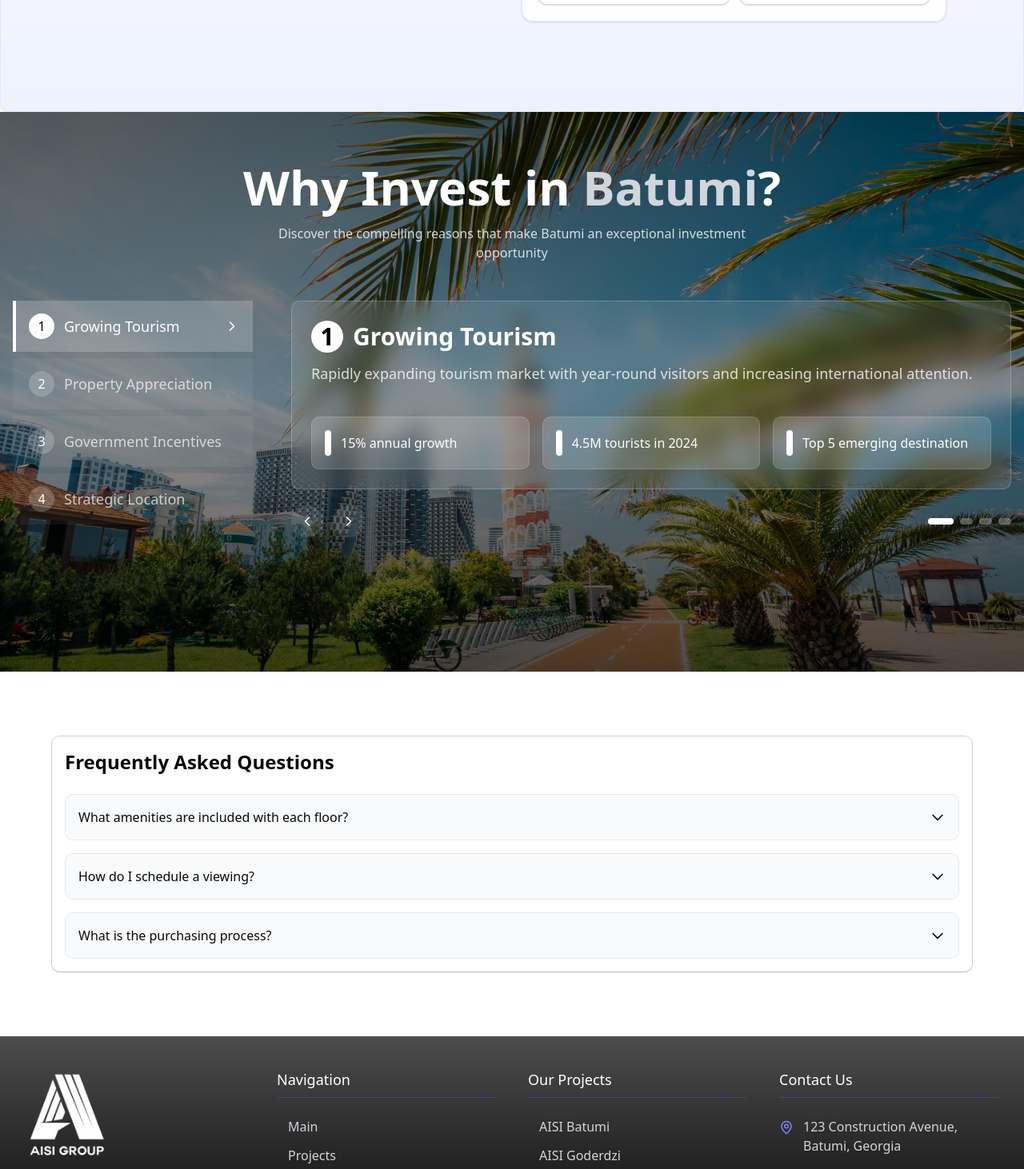
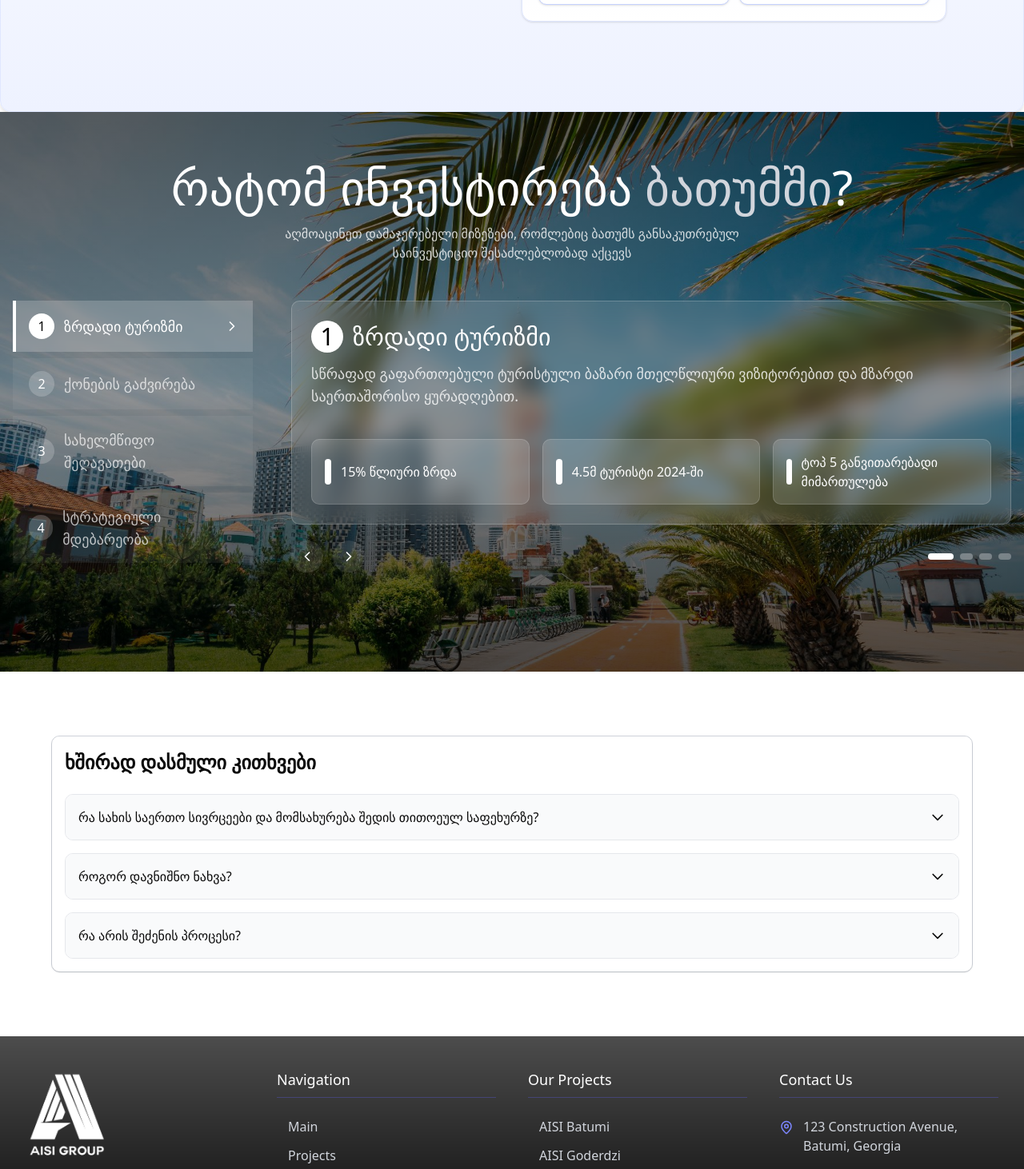
Before and after one commit to dgport/frontend-aisi, a Next.js app: page /aisi-batumi in a window 1280 px wide. Shown: the part 2170-3632 px from the top of the page at 80% size. Built offline with nearby package versions, Linux system fonts and the light colour scheme.

Commit message:
updated translations of main page

```diff
--- a/src/app/[locale]/(main)/_components/MainFAQ.tsx
+++ b/src/app/[locale]/(main)/_components/MainFAQ.tsx
@@ -1,26 +1,30 @@
 "use client";
 
 import { useState } from "react";
+import { useTranslations } from "next-intl";
 
-const accordionItems = [
+interface FAQItem {
+  questionKey: string;
+  answerKey: string;
+}
+
+const accordionItems: FAQItem[] = [
   {
-    question: "What amenities are included with each floor?",
-    answer:
-      "Each floor comes with access to all building amenities including 24/7 security, dedicated parking spaces, the rooftop garden, fitness center, and community gathering spaces. Higher floors may have enhanced views and premium finishes.",
+    questionKey: "faqQuestion1",
+    answerKey: "faqAnswer1",
   },
   {
-    question: "How do I schedule a viewing?",
-    answer:
-      "You can schedule a viewing by contacting our sales office at (123) 456-7890 or by filling out the contact form on our website. Our team will arrange a convenient time for you to visit the property and explore your preferred floor options.",
+    questionKey: "faqQuestion2",
+    answerKey: "faqAnswer2",
   },
   {
-    question: "What is the purchasing process?",
-    answer:
-      "The purchasing process begins with selecting your preferred floor and unit. Once you've made your selection, our sales team will guide you through the reservation process, financing options, contract signing, and closing procedures. We're here to make your home-buying experience as seamless as possible.",
+    questionKey: "faqQuestion3",
+    answerKey: "faqAnswer3",
   },
 ];
 
 export default function MainFAQ() {
+  const t = useTranslations("main");
   const [openAccordion, setOpenAccordion] = useState<number | null>(null);
 
   const toggleAccordion = (index: number) => {
@@ -29,23 +33,21 @@ export default function MainFAQ() {
 
   return (
     <section className="p-4 md:px-16 py-10 lg:py-20">
-      <div className="w-full border border-gray-300  rounded-lg ">
+      <div className="w-full border border-gray-300 rounded-lg">
         <div className="bg-white p-4 rounded-lg shadow-sm">
-          <h3 className="text-2xl font-semibold mb-6">
-            Frequently Asked Questions
-          </h3>
+          <h3 className="text-2xl font-semibold mb-6">{t("faqTitle")}</h3>
 
           <div className="space-y-4">
             {accordionItems.map((item, index) => (
               <div
                 key={index}
-                className="border border-gray-200 rounded-lg overflow-hidden "
+                className="border border-gray-200 rounded-lg overflow-hidden"
               >
                 <button
                   className="flex justify-between cursor-pointer items-center w-full p-4 text-left bg-gray-50 hover:bg-gray-100 transition-colors"
                   onClick={() => toggleAccordion(index)}
                 >
-                  <span className="font-medium">{item.question}</span>
+                  <span className="font-medium">{t(item.questionKey)}</span>
                   <svg
                     className={`w-5 h-5 transition-transform ${
                       openAccordion === index ? "transform rotate-180" : ""
@@ -68,7 +70,7 @@ export default function MainFAQ() {
                     openAccordion === index ? "max-h-64 p-4" : "max-h-0"
                   } overflow-hidden`}
                 >
-                  <p className="text-gray-700">{item.answer}</p>
+                  <p className="text-gray-700">{t(item.answerKey)}</p>
                 </div>
               </div>
             ))}
--- a/src/app/[locale]/(main)/_components/WhyInvest.tsx
+++ b/src/app/[locale]/(main)/_components/WhyInvest.tsx
@@ -4,59 +4,50 @@ import { useState, useEffect, useRef } from "react";
 import Image from "next/image";
 import { motion, AnimatePresence } from "framer-motion";
 import { ChevronRight, ChevronLeft } from "lucide-react";
+import { useTranslations } from "next-intl";
 
 interface InvestmentReason {
   id: number;
-  title: string;
-  description: string;
-  stats: string[];
+  titleKey: string;
+  descriptionKey: string;
+  statsKeys: string[];
   image: string;
 }
+
+export default function WhyInvest() {
+  const t = useTranslations("main");
 
   const investmentReasons: InvestmentReason[] = [
     {
       id: 1,
-    title: "Growing Tourism",
-    description:
-      "Rapidly expanding tourism market with year-round visitors and increasing international attention.",
-    stats: [
-      "15% annual growth",
-      "4.5M tourists in 2024",
-      "Top 5 emerging destination",
-    ],
+      titleKey: "growingTourism",
+      descriptionKey: "growingTourismDesc",
+      statsKeys: ["tourismGrowth", "touristsCount", "topDestination"],
       image: "/images/main/Batumi1.jpeg",
     },
     {
       id: 2,
-    title: "Property Appreciation",
-    description:
-      "Strong annual property value growth with projected increases of 8-12% over the next five years.",
-    stats: ["10% average ROI", "3-5 year breakeven", "Strong rental yields"],
+      titleKey: "propertyAppreciation",
+      descriptionKey: "propertyAppreciationDesc",
+      statsKeys: ["averageROI", "breakEven", "rentalYields"],
       image: "/images/main/Batumi2.jpeg",
     },
     {
       id: 3,
-    title: "Government Incentives",
-    description:
-      "Tax advantages and development grants available for foreign investors in tourism infrastructure.",
-    stats: [
-      "0% property tax",
-      "Foreign ownership allowed",
-      "Business visa programs",
-    ],
+      titleKey: "governmentIncentives",
+      descriptionKey: "governmentIncentivesDesc",
+      statsKeys: ["propertyTax", "foreignOwnership", "businessVisa"],
       image: "/images/main/Batumi3.jpg",
     },
     {
       id: 4,
-    title: "Strategic Location",
-    description:
-      "Positioned at a crossroads between major markets with excellent transportation connections.",
-    stats: ["3-hour flights to EU", "Direct sea routes", "New Silk Road hub"],
+      titleKey: "strategicLocation",
+      descriptionKey: "strategicLocationDesc",
+      statsKeys: ["flightsToEU", "seaRoutes", "silkRoadHub"],
       image: "/images/main/Batumi4.webp",
     },
   ];
 
-export default function WhyInvest() {
   const [activeReason, setActiveReason] = useState(1);
   const autoplayRef = useRef<NodeJS.Timeout | null>(null);
 
@@ -121,7 +112,7 @@ export default function WhyInvest() {
                   <div className="absolute inset-0 bg-gradient-to-b from-black/60 via-black/40 to-black/70 z-10" />
                   <Image
                     src={reason.image || "/placeholder.svg"}
-                    alt={reason.title}
+                    alt={t(reason.titleKey)}
                     fill
                     className="object-cover"
                     priority
@@ -140,12 +131,12 @@ export default function WhyInvest() {
             transition={{ duration: 0.8 }}
             className="mb-8 md:mb-12"
           >
-            <h2 className="text-4xl md:text-5xl lg:text-6xl font-bold text-white mb-4 text-center">
-              Why Invest in <span className="text-gray-300">Batumi</span>?
+            <h2 className="text-4xl md:text-5xl lg:text-6xl font-normal text-white mb-4 text-center">
+              {t("whyInvestTitle")}{" "}
+              <span className="text-gray-300">{t("batumi")}</span>?
             </h2>
             <p className="text-white/80 text-center max-w-2xl mx-auto">
-              Discover the compelling reasons that make Batumi an exceptional
-              investment opportunity
+              {t("whyInvestSubtitle")}
             </p>
           </motion.div>
 
@@ -173,13 +164,13 @@ export default function WhyInvest() {
                     {reason.id}
                   </div>
                   <span
-                    className={`font-medium md:text-lg transition-colors ${
+                    className={`font-normal md:text-lg transition-colors ${
                       activeReason === reason.id
                         ? "text-white"
                         : "text-white/70"
                     }`}
                   >
-                    {reason.title}
+                    {t(reason.titleKey)}
                   </span>
                   {activeReason === reason.id && (
                     <motion.div
@@ -205,18 +196,18 @@ export default function WhyInvest() {
                 >
                   <div className="flex flex-col h-full">
                     <div className="mb-6">
-                      <h3 className="text-2xl md:text-3xl font-bold text-white mb-3 flex items-center gap-3">
-                        <span className="w-10 h-10 flex items-center justify-center bg-white text-black font-bold rounded-full">
+                      <h3 className="text-2xl md:text-3xl font-normal text-white mb-3 flex items-center gap-3">
+                        <span className="w-10 h-10 flex items-center justify-center bg-white text-black font-normal rounded-full">
                           {getCurrentReason().id}
                         </span>
-                        {getCurrentReason().title}
+                        {t(getCurrentReason().titleKey)}
                       </h3>
                       <p className="text-white/80 text-lg">
-                        {getCurrentReason().description}
+                        {t(getCurrentReason().descriptionKey)}
                       </p>
                     </div>
                     <div className="mt-4 grid grid-cols-1 md:grid-cols-3 gap-4">
-                      {getCurrentReason().stats.map((stat, index) => (
+                      {getCurrentReason().statsKeys.map((statKey, index) => (
                         <motion.div
                           key={index}
                           initial={{ opacity: 0, y: 10 }}
@@ -225,7 +216,9 @@ export default function WhyInvest() {
                           className="bg-white/15 p-4 rounded-lg border border-white/15 flex items-center"
                         >
                           <div className="w-2 h-8 bg-white rounded-full mr-3"></div>
-                          <span className="text-white font-medium">{stat}</span>
+                          <span className="text-white font-normal">
+                            {t(statKey)}
+                          </span>
                         </motion.div>
                       ))}
                     </div>
@@ -237,14 +230,14 @@ export default function WhyInvest() {
                   <button
                     onClick={handlePrev}
                     className="w-10 h-10 rounded-full flex items-center justify-center bg-white/10 hover:bg-white/20 text-white transition-all cursor-pointer"
-                    aria-label="Previous reason"
+                    aria-label={t("previousReason")}
                   >
                     <ChevronLeft className="w-5 h-5" />
                   </button>
                   <button
                     onClick={handleNext}
                     className="w-10 h-10 rounded-full flex items-center justify-center bg-white/10 hover:bg-white/20 text-white transition-all cursor-pointer"
-                    aria-label="Next reason"
+                    aria-label={t("nextReason")}
                   >
                     <ChevronRight className="w-5 h-5" />
                   </button>
@@ -259,7 +252,7 @@ export default function WhyInvest() {
                           ? "bg-white w-8"
                           : "bg-white/30 w-4 hover:bg-white/50"
                       }`}
-                      aria-label={`Jump to ${reason.title}`}
+                      aria-label={`${t("jumpTo")} ${t(reason.titleKey)}`}
                     />
                   ))}
                 </div>
--- a/src/messages/ka/main.json
+++ b/src/messages/ka/main.json
@@ -28,6 +28,44 @@
             "sumPayment": "გადახდის დეტალები",
             "monthPay": "თვიური გადასახადი",
             "financeAmount": "მიმდინარე გადასახადი",
-            "paySched": "გადახდის განრიგი"
+            "paySched": "გადახდის განრიგი",
+             "deliveredFlats": "ჩაბარებული ბინა",
+               "building": "შენობა",
+                "happyClients": "კმაყოფილი მომხარებელი",
+                "yearsExprerience": "წელი",
+                "whyInvestTitle": "რატომ ინვესტირება",
+  "whyInvestSubtitle": "აღმოაცინეთ დამაჯერებელი მიზეზები, რომლებიც ბათუმს განსაკუთრებულ საინვესტიციო შესაძლებლობად აქცევს",
+  "batumi": "ბათუმში",
+  "growingTourism": "ზრდადი ტურიზმი",
+  "growingTourismDesc": "სწრაფად გაფართოებული ტურისტული ბაზარი მთელწლიური ვიზიტორებით და მზარდი საერთაშორისო ყურადღებით.",
+  "propertyAppreciation": "ქონების გაძვირება",
+  "propertyAppreciationDesc": "ძლიერი წლიური ქონების ღირებულების ზრდა მომავალი ხუთი წლის განმავლობაში 8-12%-იანი პროგნოზირებული ზრდით.",
+  "governmentIncentives": "სახელმწიფო შეღავათები",
+  "governmentIncentivesDesc": "საგადასახადო უპირატესობები და განვითარების გრანტები ხელმისაწვდომია უცხოელი ინვესტორებისთვის ტურისტული ინფრასტრუქტურის სფეროში.",
+  "strategicLocation": "სტრატეგიული მდებარეობა",
+  "strategicLocationDesc": "განლაგებულია მთავარ ბაზრებს შორის გადაკვეთაზე შესანიშნავი სატრანსპორტო კავშირებით.",
+  "tourismGrowth": "15% წლიური ზრდა",
+  "touristsCount": "4.5მ ტურისტი 2024-ში",
+  "topDestination": "ტოპ 5 განვითარებადი მიმართულება",
+  "averageROI": "10% საშუალო ROI",
+  "breakEven": "3-5 წლიანი ოკუპაცია",
+  "rentalYields": "ძლიერი იჯარის შემოსავალი",
+  "propertyTax": "0% ქონების გადასახადი",
+  "foreignOwnership": "უცხოელთა საკუთრება ნებადართული",
+  "businessVisa": "ბიზნეს ვიზის პროგრამები",
+  "flightsToEU": "3 საათიანი ფრენები ევროკავშირში",
+  "seaRoutes": "პირდაპირი ზღვის მარშრუტები",
+  "silkRoadHub": "ახალი აბრეშუმის გზის ჰაბი",
+  "previousReason": "წინა მიზეზი",
+  "nextReason": "შემდეგი მიზეზი",
+  "jumpTo": "გადასვლა",
+  "faqTitle": "ხშირად დასმული კითხვები",
+  "faqQuestion1": "რა სახის საერთო სივრცეები და მომსახურება შედის თითოეულ საფეხურზე?",
+  "faqAnswer1": "თითოეული საფეხური მოიცავს წვდომას შენობის ყველა საერთო სივრცეზე, მათ შორის 24/7 უსაფრთხოების სერვისი, პარკინგის ადგილები, ტერასის ბაღი, ფიტნეს ცენტრი და საერთო შეკრების სივრცეები. უმაღლეს საფეხურებს შეიძლება ჰქონდეს გაუმჯობესებული ხედები და პრემიუმ დასრულება.",
+  "faqQuestion2": "როგორ დავნიშნო ნახვა?",
+  "faqAnswer2": "თქვენ შეგიძლიათ დანიშნოთ ნახვა ჩვენს გაყიდვების ოფისთან დაკავშირებით (123) 456-7890 ნომერზე ან ჩვენს ვებსაიტზე საკონტაქტო ფორმის შევსებით. ჩვენი გუნდი მოაწყობს თქვენთვის მოსახერხებელ დროს ქონების მონახულებისა და სასურველი საფეხურების ნახვისთვის.",
+  "faqQuestion3": "რა არის შეძენის პროცესი?",
+  "faqAnswer3": "შეძენის პროცესი იწყება თქვენი სასურველი საფეხურისა და ბინის არჩევით. თქვენი არჩევანის შემდეგ, ჩვენი გაყიდვების გუნდი გაგიძღვებათ დაჯავშნის პროცესში, ფინანსურ ვარიანტებში, კონტრაქტის ხელმოწერაში და დასრულების პროცედურებში. ჩვენ აქ ვართ რათა თქვენი სახლის შეძენის გამოცდილება გავხადოთ რაც შეიძლება მარტივი."
+
 
 }
```
Also changed, not shown: src/app/[locale]/(main)/_components/WhyUsSection.tsx (+4 -4 lines), src/messages/en/main.json (+38 -1 lines). Lines whose indentation alone changed are shown as unchanged.
